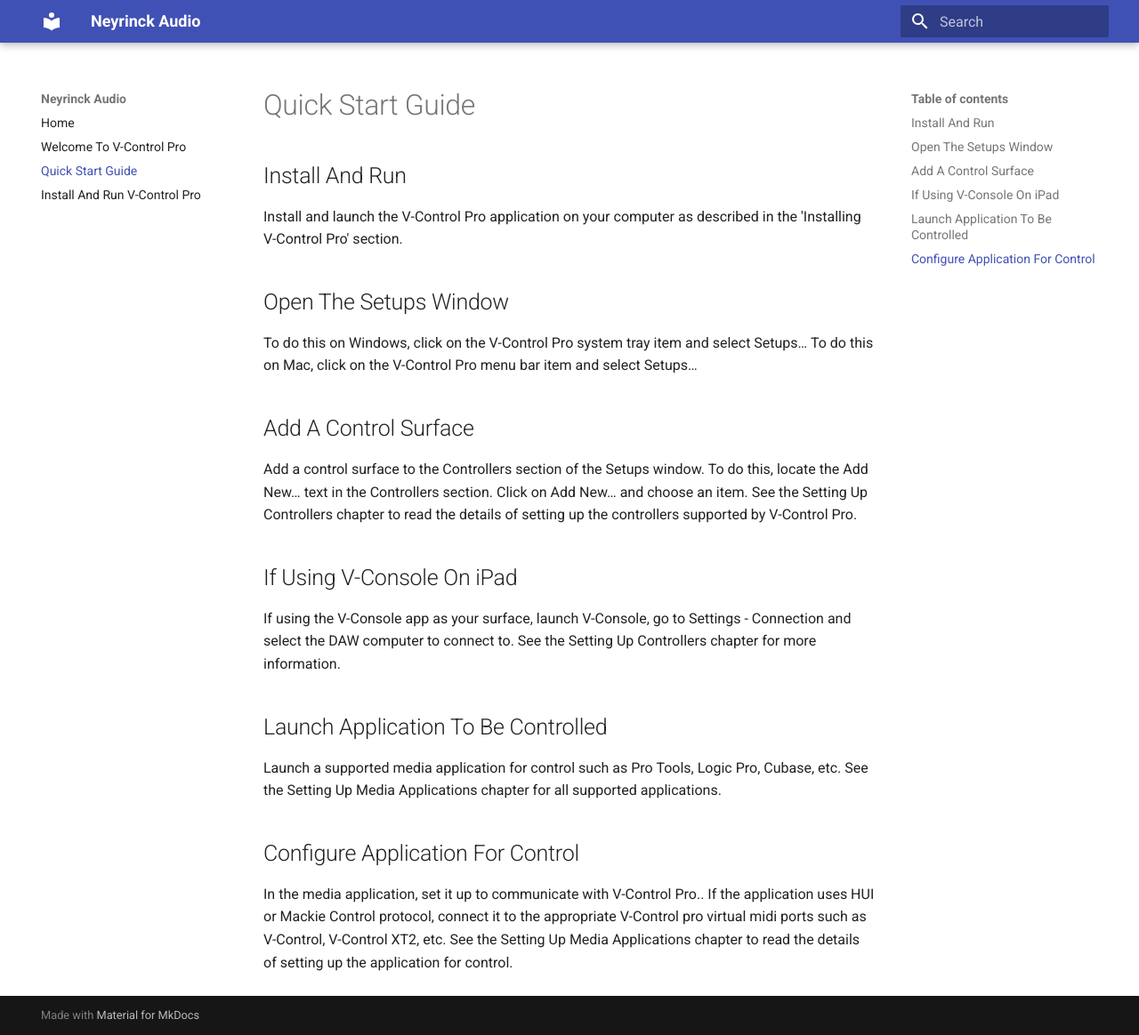
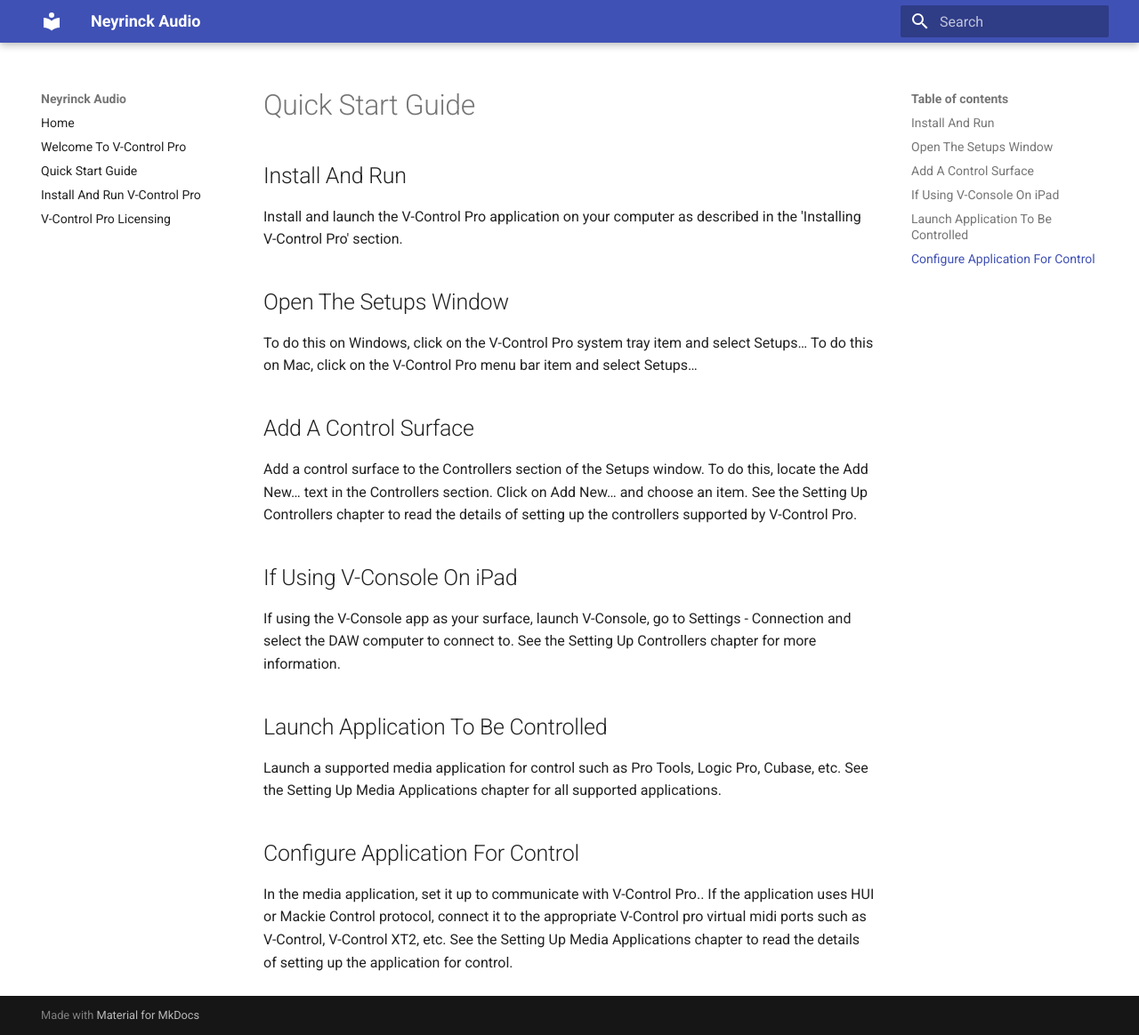
Before and after one commit to neyrinckaudio/docs, an MkDocs documentation site: the page built from docs/vcontrolpro/documentation/quick-start-guide.md, in a window 1280 px wide and 1164 px high. Shown: the whole window at 89% size. Built offline with MkDocs 1.6.1 and Material for MkDocs 9.7.7, drawn with Linux system fonts in a browser that asks for light colours.

Commit message:
V-Control Pro Licensing

```diff
--- a/mkdocs.yml
+++ b/mkdocs.yml
@@ -7,8 +7,10 @@
 nav:
   - Home: 'index.md'
   - Welcome To V-Control Pro: './vcontrolpro/documentation/index.md'
-  - Quick Start Guide: './vcontrolpro/documentation/quick-start-guide.md'
-  - Install And Run V-Control Pro : './vcontrolpro/documentation/install-and-run-v-control-pro.md'
+  - Quick Start Guide: './vcontrolpro/documentation/Quick-Start-Guide.md'
+  - Install And Run V-Control Pro : './vcontrolpro/documentation/Install-and-Run-V-Control-Pro.md'
+  - V-Control Pro Licensing: './vcontrolpro/documentation/V-Control-Pro-Licensing.md'
+
 
 markdown_extensions:
   - attr_list
```
Also changed, not shown: docs/vcontrolpro/documentation/V-Control-Pro-Licensing.md (added, +7 -0 lines), docs/vcontrolpro/documentation/index.md (+0 -8 lines).
